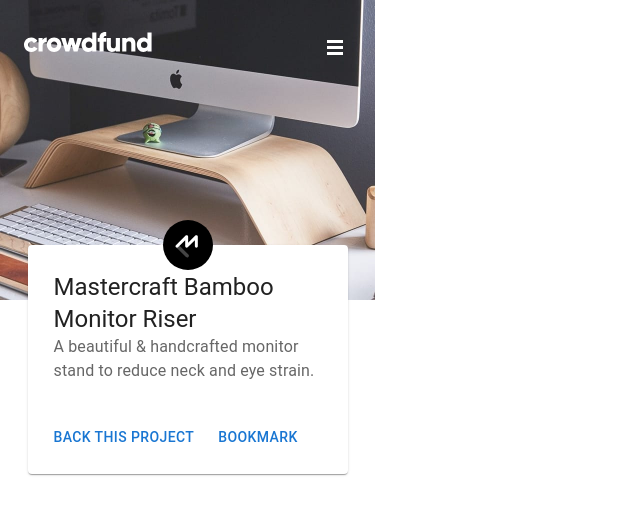
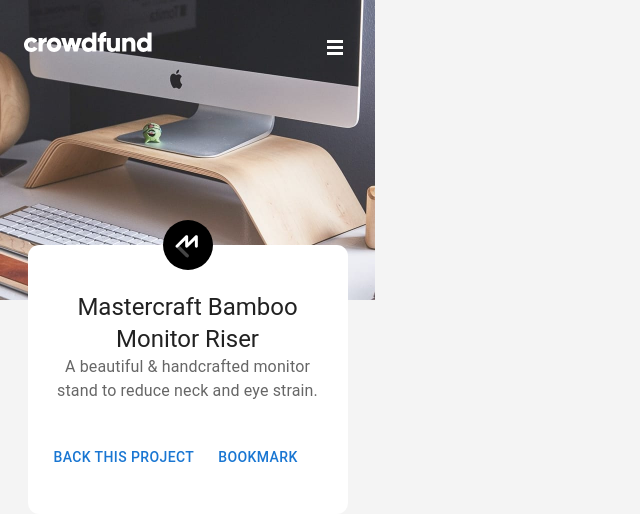
Before and after one commit to Kevin27j/crowdfunding-product-page-main, a React (Vite) app: page / in a window 1280 px wide. Shown: the top 514 px of the page, without its empty margins (0-640 px from the left). Built offline with nearby package versions, Linux system fonts and the light colour scheme.

Commit message:
body background colour

```diff
--- a/src/components/TopCard.jsx
+++ b/src/components/TopCard.jsx
@@ -9,12 +9,9 @@ import MastercraftLogo from '../assets/images/logo-mastercraft.svg'
 function TopCard() {
   return (
     <div className='flex topCardPos'>
-      <Card sx={{ maxWidth: '320px', padding: '10px' }}>
+      <Card sx={{ maxWidth: '320px', padding: '30px 10px', textAlign: 'center', borderRadius: '.7rem', boxShadow: 'none' }}>
         <img className='mastercraftLogo' src={MastercraftLogo} />
         <CardContent>
-          {/* <Typography sx={{ fontSize: 14 }} color="text.secondary" gutterBottom>
-            Word of the Day
-          </Typography> */}
           <Typography variant="h5">
             Mastercraft Bamboo Monitor Riser
           </Typography>
@@ -23,8 +20,8 @@ function TopCard() {
           </Typography>
         </CardContent>
         <CardActions>
-        <Button>Back this project</Button>
-        <Button>Bookmark</Button>
+          <Button>Back this project</Button>
+          <Button>Bookmark</Button>
         </CardActions>
       </Card>
     </div>
--- a/src/index.css
+++ b/src/index.css
@@ -5,6 +5,7 @@
 }
 
 body{
+    background-color: #F4F4F4;
     position: relative;
     max-width: 375px;
 }
@@ -14,11 +15,6 @@ body{
     justify-content: center;
     align-items: center;
     flex-direction: row;
-}
-
-.topCardPos {
-    position: relative;
-    margin-top: -55px;
 }
 
 .header {
@@ -36,6 +32,11 @@ body{
     padding: 27px 19px 0;
 }
 
+.topCardPos {
+    position: relative;
+    margin-top: -55px;
+}
+
 .mastercraftLogo {
     position: absolute;
     top: -25px;
```
